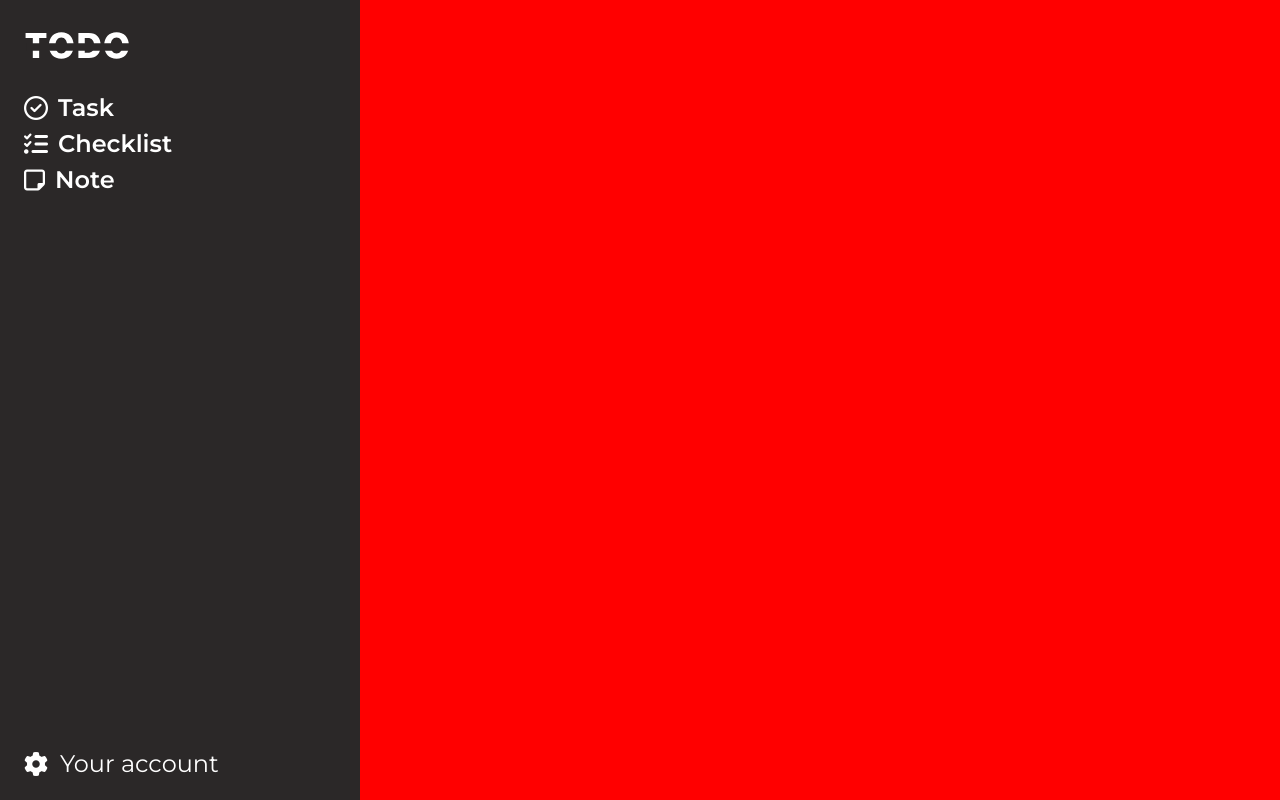
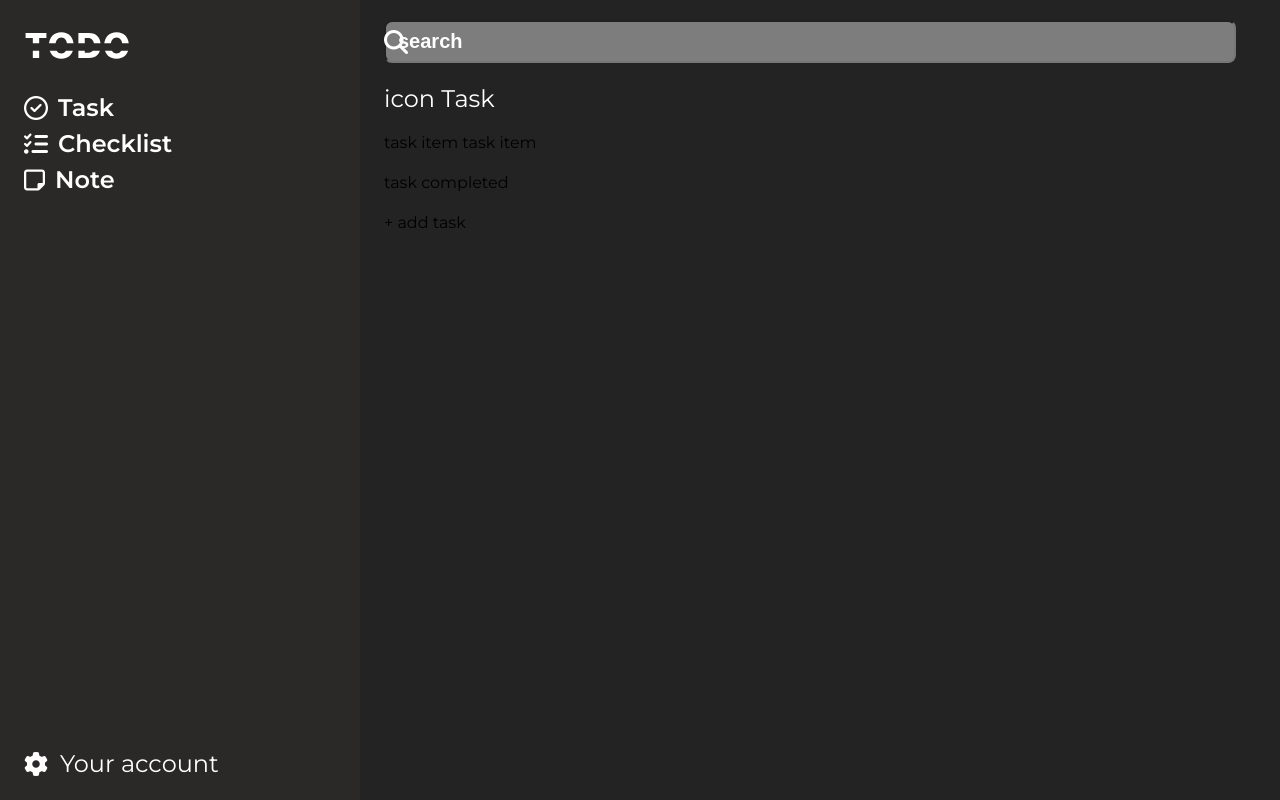
Before and after one commit to pedro092692/todoapp, a Flask app: page / in a window 1280 px wide. Run offline with Flask 3, Linux system fonts and the light colour scheme.

Commit message:
add task css

```diff
--- a/static/css/content.css
+++ b/static/css/content.css
@@ -1,4 +1,8 @@
 .content{
     flex-grow: 1;
-    background: red;
+    display: flex;
+    flex-direction: column;
+    padding: 20px 24px;
+    background: #242323;
+
 }
--- /dev/null
+++ b/static/css/task.css
@@ -0,0 +1,31 @@
+.main{
+    display: flex;
+    flex-direction: column;
+    gap: 24px;
+}
+
+.main .search{
+    position: relative;
+    padding-right: 20px;
+}
+
+.main .search input{
+    width: 100%;
+    display: block;
+    padding: 8px 12px;
+    font-size: 20px;
+    font-weight: 600;
+    color: white;
+    background: #7D7D7D;
+    border-radius: 8px;
+}
+
+::placeholder{
+    color: white;
+}
+
+.main .search i{
+    position: absolute;
+    font-size: 24px;
+    top: 10px;
+}
--- a/templates/includes/task_section.html
+++ b/templates/includes/task_section.html
@@ -0,0 +1,27 @@
+<div class="main">
+    <div class="search">
+        <i class="fa-solid fa-magnifying-glass"></i>
+        <input type="search" placeholder="search">
+    </div>
+
+    <div class="title">
+        <p>
+            icon
+            Task
+        </p>
+    </div>
+
+    <div class="list">
+        task item
+        task item
+    </div>
+
+    <div class="completed">
+        task completed
+    </div>
+
+    <div class="add-task-container">
+        + add task
+    </div>
+
+</div>
--- a/templates/index.html
+++ b/templates/index.html
@@ -1,4 +1,9 @@
 {% extends 'base.html' %}
+
+<!--css-->
+{% block css %}
+    <link rel="stylesheet" href="{{ url_for('static', filename='css/task.css') }}">
+{% endblock css %}
 
 <!--title-->
 {% block title %}
@@ -7,4 +12,6 @@
 
 <!--content-->
 {% block content %}
+    <!--task-->
+    {% include 'includes/task_section.html' %}
 {% endblock content %}
```
